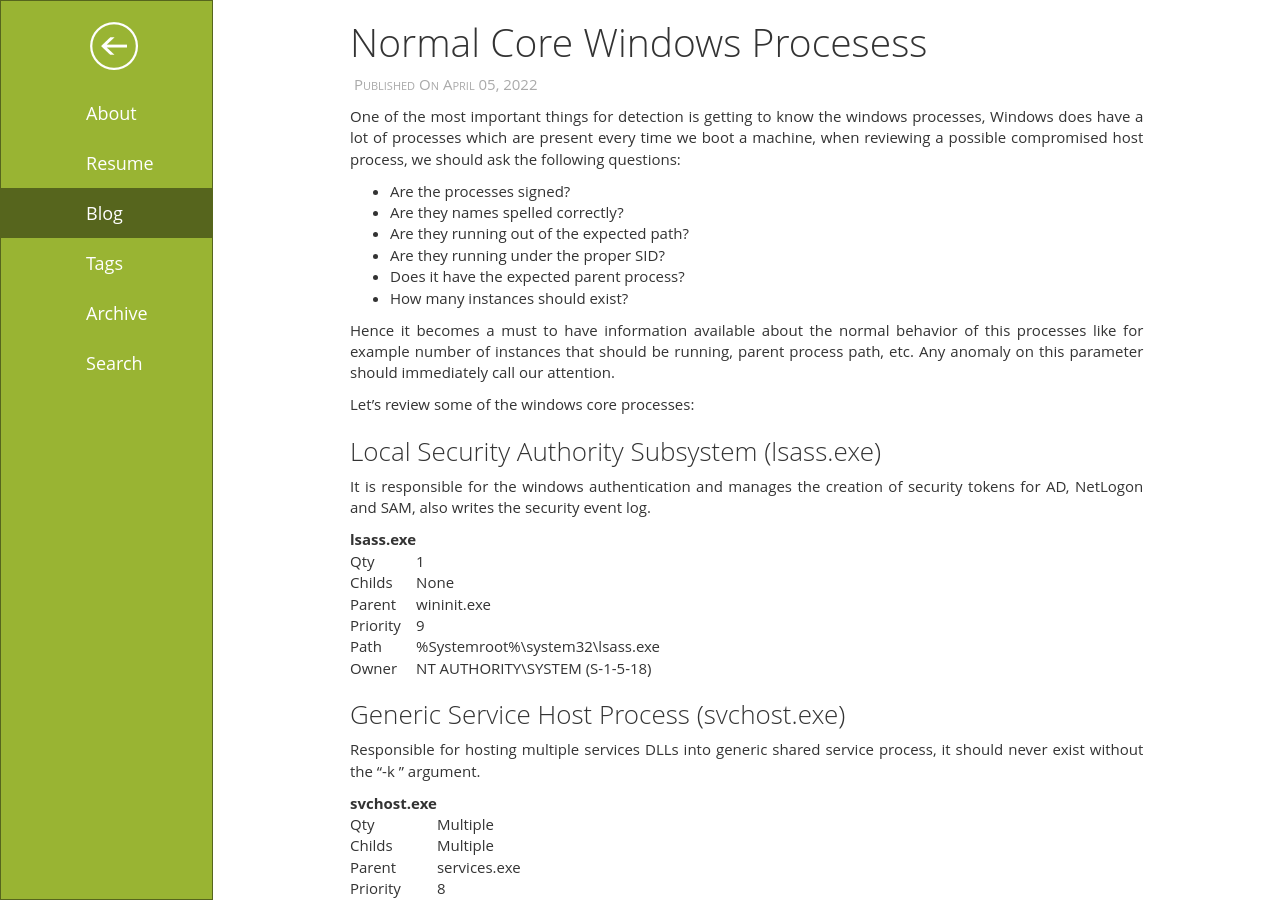
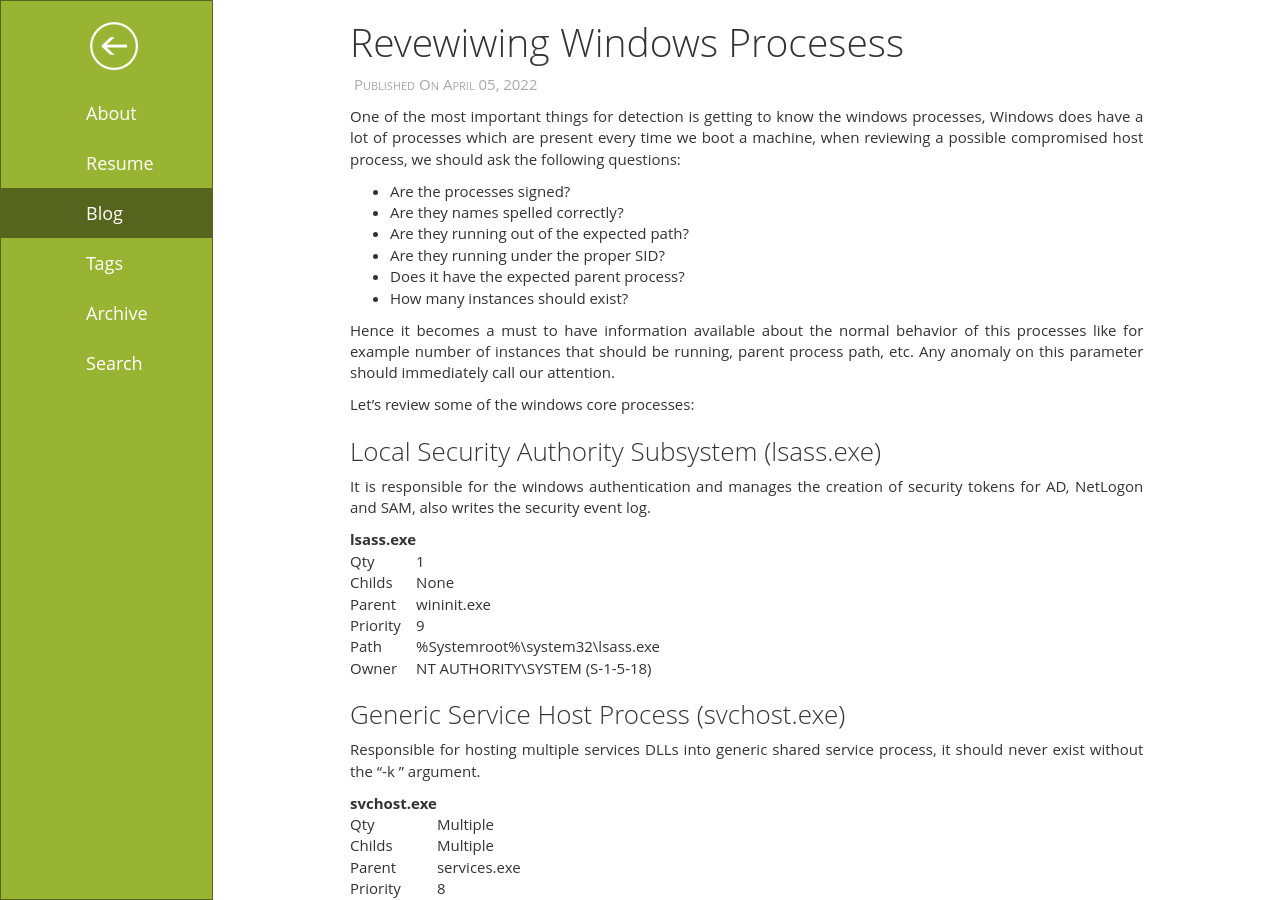
Before and after one commit to fanavarr/fanavarr.github.io, a Jekyll site: the page built from _posts/2022-04-05-Windows-Core-Procesess.md, in a window 1280 px wide and 900 px high. Built offline with Jekyll 4.4.1, drawn with Linux system fonts in a browser that asks for light colours; a script that is not in the unit is left out; comment, search, counter and statistics services are not loaded.

Commit message:
Update 2022-04-05-Windows-Core-Procesess.md

```diff
--- a/_posts/2022-04-05-Windows-Core-Procesess.md
+++ b/_posts/2022-04-05-Windows-Core-Procesess.md
@@ -1,6 +1,6 @@
 ---
 layout: post
-title:  Normal Core Windows Procesess
+title:  Revewiwing Windows Procesess
 date:   2022-04-05 18:30:00
 tags:
 - Windows
@@ -10,8 +10,8 @@ tags:
 
 
 
-One of the most important things for detection is getting to know the windows processes, Windows does have a lot of processes which are present every time we boot a machine, when reviewing a possible compromised host process, we should ask the following questions:
-
+One of the most important things for detection is getting to know the windows processes, Windows does have a lot of processes which are present every time we boot a
+machine, when reviewing a possible compromised host process, we should ask the following questions:
 
 
  - Are the processes signed?
@@ -22,10 +22,13 @@ One of the most important things for detection is getting to know the windows pr
  - How many instances should exist?
 
 
-Hence it becomes a must to have information available about the normal behavior of this processes like for example number of instances that should be running, parent process path, etc.
+
+Hence it becomes a must to have information available about the normal behavior of this processes like for example number of instances that should be running, parent
+process path, etc.
 Any anomaly on this parameter should immediately call our attention.
 
 Let’s review some of the windows core processes:
+
 
 ### Local Security Authority Subsystem (lsass.exe)
 It is responsible for the windows authentication and manages the creation of security tokens for AD, NetLogon and SAM, also writes the security event log.
```
